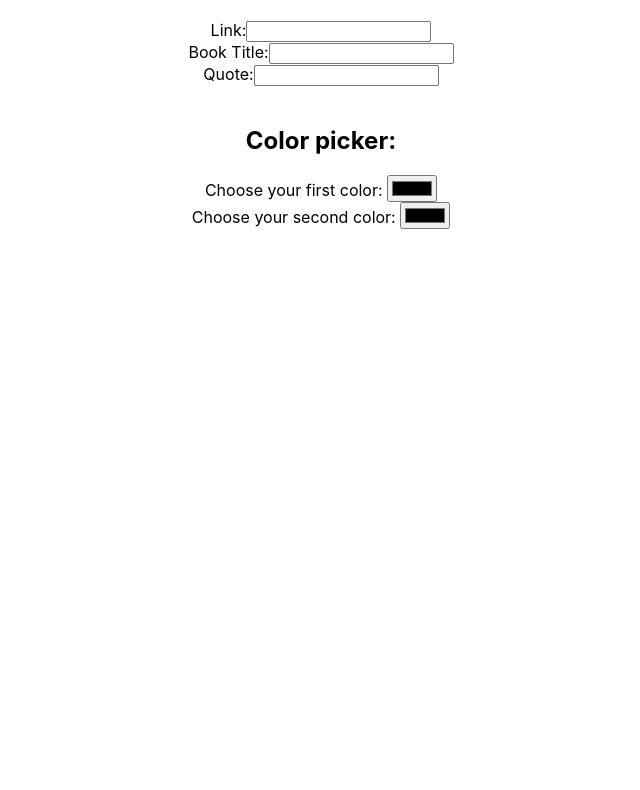
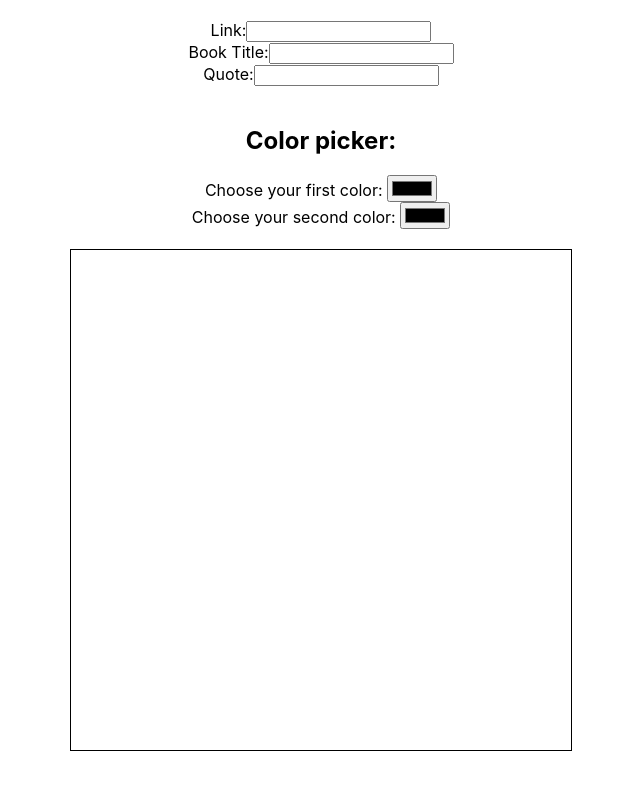
Before and after one commit to csangcap/Picture-Maker, a React (Create React App) app in the folder pic_make/: page / in a window 1280 px wide. Shown: the top 790 px of the page, without its empty margins (319-959 px from the left). Built offline with nearby package versions, Linux system fonts and the light colour scheme.

Commit message:
adding border back
added the border back for the container so I could see how much space I'm working with

```diff
--- a/pic_make/src/App.css
+++ b/pic_make/src/App.css
@@ -44,7 +44,7 @@
   width: 500px;
   height: 500px;
   margin: auto;
-  /*border: red solid 1px; took out the practice border*/
+  border: black solid 1px; /* added it back so I can see the canvas area*/
 }
 
 img {
```
